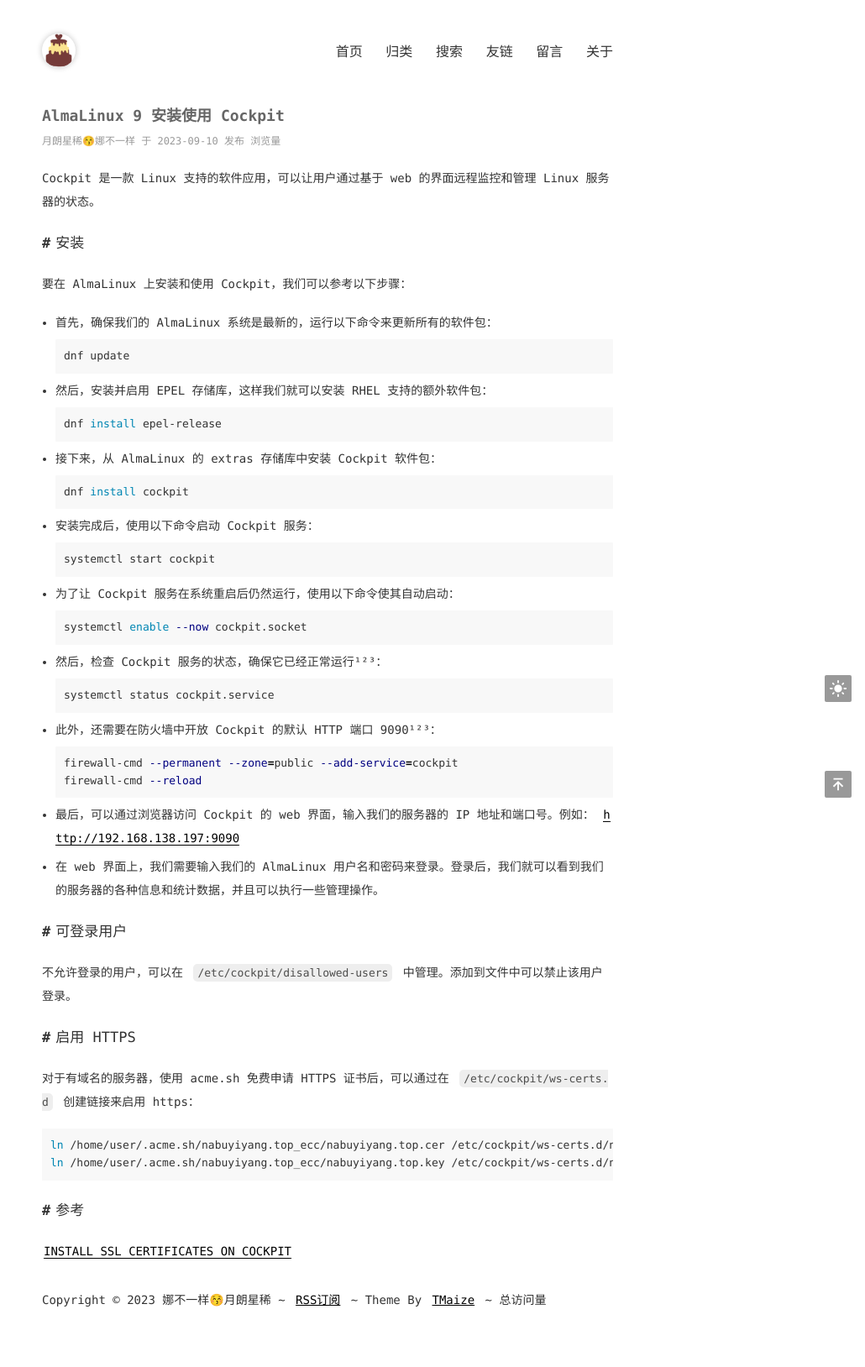
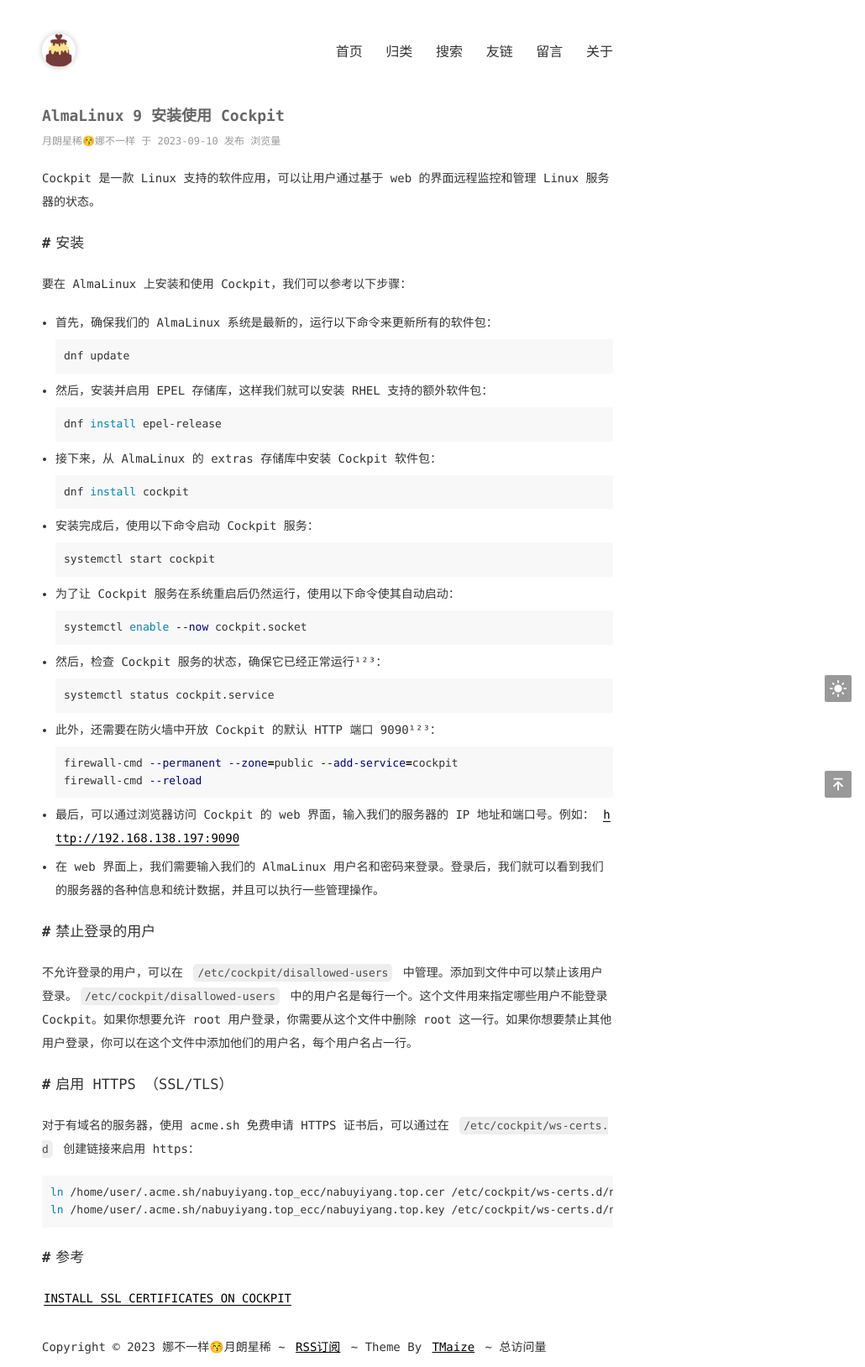
Before and after one commit to nksmiles/nksmiles.github.io, a Jekyll site: the page built from _posts/2023-09-10-cockpit-on-AlmaLinux.md, in a window 1280 px wide. Shown: the whole page at 84% size, without its empty margins (250-1280 px from the left). Built offline with Jekyll 4.4.1, drawn with Linux system fonts in a browser that asks for light colours; comment, search, counter and statistics services are not loaded; before the commit the page ends 1572 px from its top, so only the background shows below that.

Commit message:
Update 2023-09-10-cockpit-on-AlmaLinux.md

````diff
--- a/_posts/2023-09-10-cockpit-on-AlmaLinux.md
+++ b/_posts/2023-09-10-cockpit-on-AlmaLinux.md
@@ -51,11 +51,11 @@
 
 - 在 web 界面上，我们需要输入我们的 AlmaLinux 用户名和密码来登录。登录后，我们就可以看到我们的服务器的各种信息和统计数据，并且可以执行一些管理操作。
 
-# 可登录用户
+# 禁止登录的用户
 
-不允许登录的用户，可以在 `/etc/cockpit/disallowed-users` 中管理。添加到文件中可以禁止该用户登录。
+不允许登录的用户，可以在 `/etc/cockpit/disallowed-users` 中管理。添加到文件中可以禁止该用户登录。`/etc/cockpit/disallowed-users` 中的用户名是每行一个。这个文件用来指定哪些用户不能登录 Cockpit。如果你想要允许 root 用户登录，你需要从这个文件中删除 root 这一行。如果你想要禁止其他用户登录，你可以在这个文件中添加他们的用户名，每个用户名占一行。
 
-# 启用 HTTPS
+# 启用 HTTPS （SSL/TLS）
 
 对于有域名的服务器，使用 acme.sh 免费申请 HTTPS 证书后，可以通过在 `/etc/cockpit/ws-certs.d` 创建链接来启用 https：
 ```sh
````
